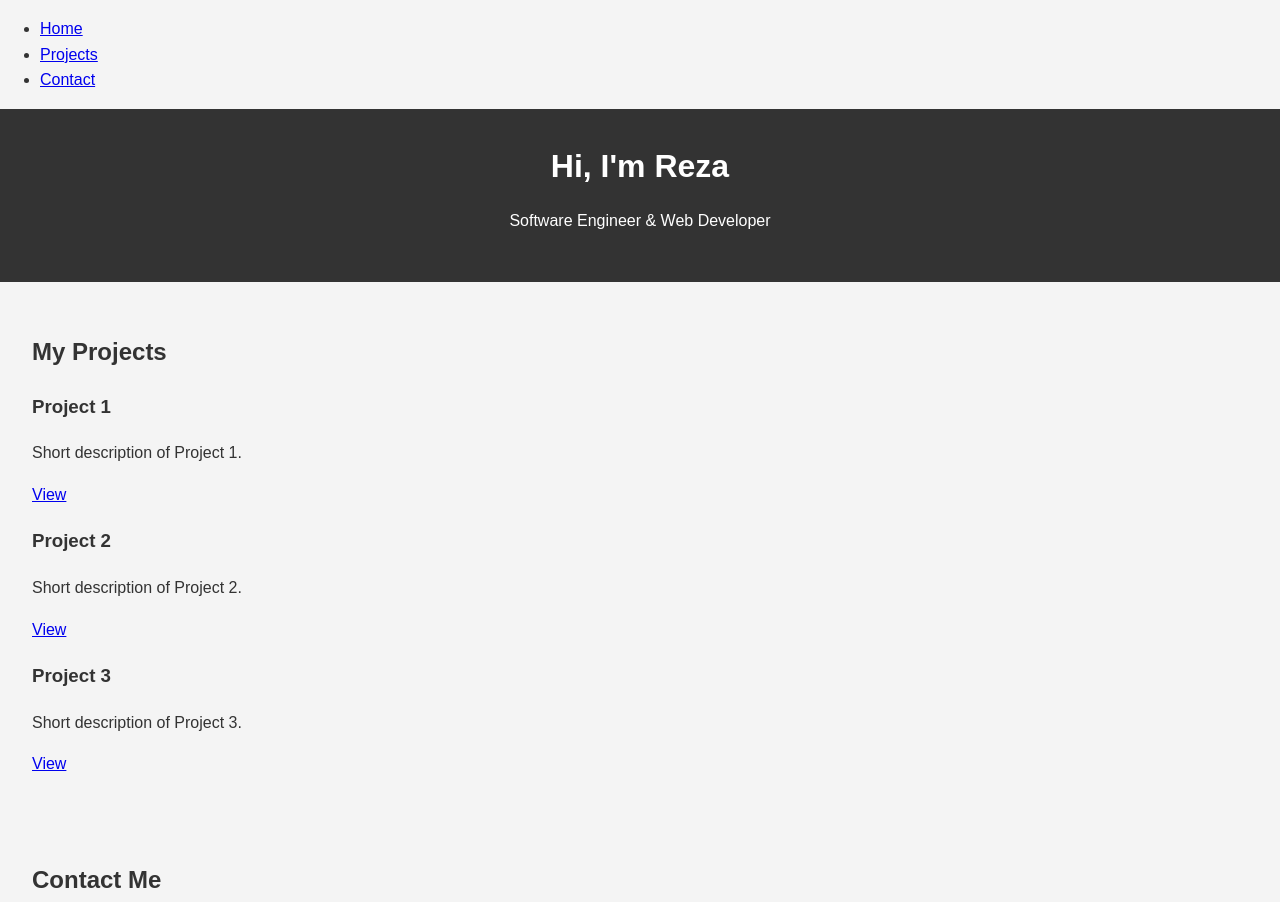
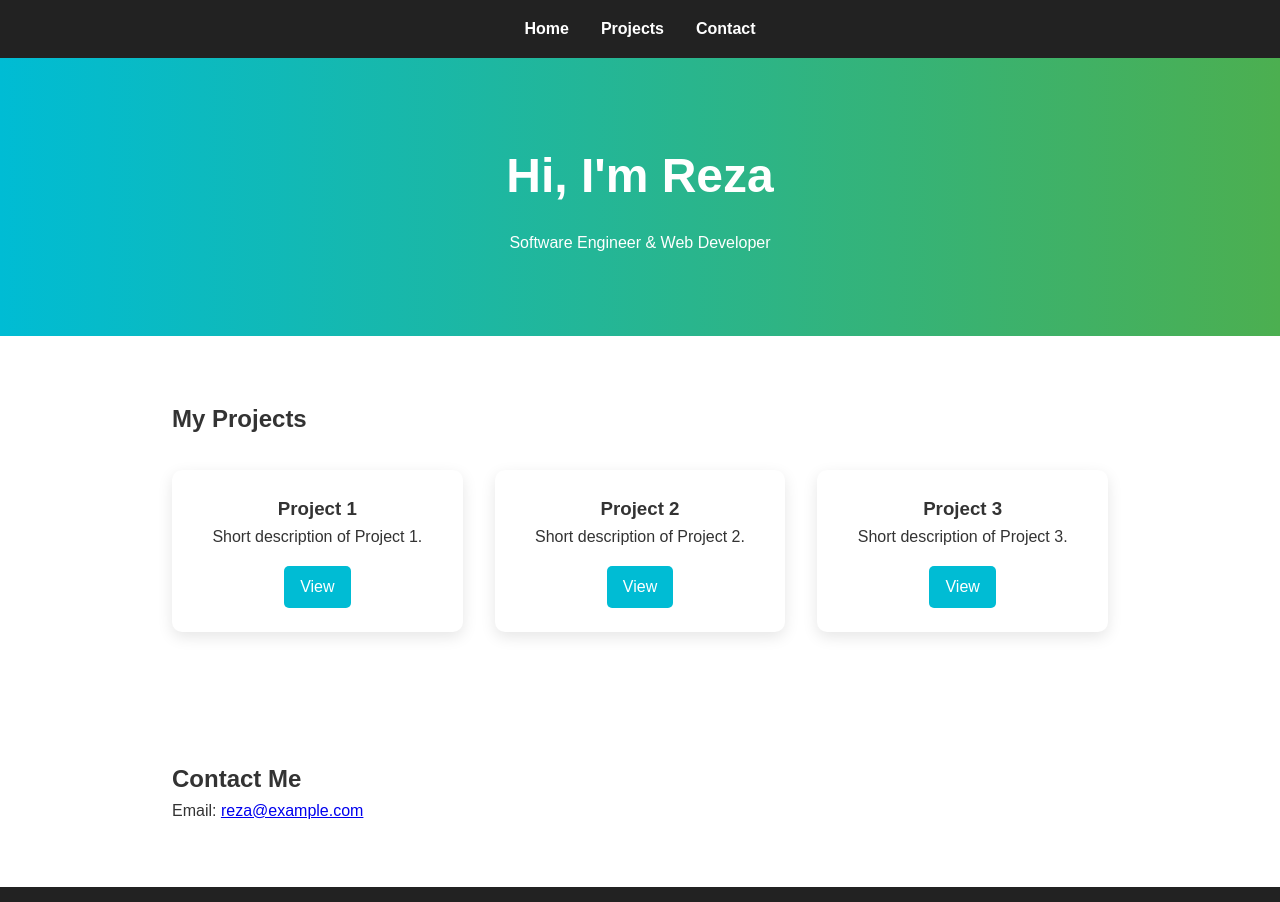
Before and after one commit to rezbow/rezb, a plain HTML site: page index.html in a window 1280 px wide. Shown: the top 902 px of the page. Drawn offline with Linux system fonts and the light colour scheme; a script that the page names is missing.

Commit message:
change styling

```diff
--- a/style.css
+++ b/style.css
@@ -1,30 +1,109 @@
-body {
-    font-family: Arial, sans-serif;
+/* Reset */
+* {
     margin: 0;
     padding: 0;
+    box-sizing: border-box;
+}
+
+/* Smooth scroll */
+html {
+    scroll-behavior: smooth;
+}
+
+body {
+    font-family: 'Arial', sans-serif;
     line-height: 1.6;
-    background: #f4f4f4;
     color: #333;
 }
 
+/* Navbar */
+nav {
+    background: #222;
+    padding: 1rem;
+    position: sticky;
+    top: 0;
+    z-index: 1000;
+}
+
+nav ul {
+    display: flex;
+    justify-content: center;
+    list-style: none;
+}
+
+nav ul li {
+    margin: 0 1rem;
+}
+
+nav ul li a {
+    color: #fff;
+    text-decoration: none;
+    font-weight: bold;
+}
+
+nav ul li a:hover {
+    color: #00bcd4;
+}
+
+/* Header */
 header {
-    background: #333;
+    text-align: center;
+    padding: 5rem 1rem;
+    background: linear-gradient(to right, #00bcd4, #4caf50);
     color: #fff;
-    padding: 2rem 0;
-    text-align: center;
 }
 
 header h1 {
-    margin: 0;
+    font-size: 3rem;
+    margin-bottom: 1rem;
 }
 
+/* Sections */
 section {
-    padding: 2rem;
+    padding: 4rem 2rem;
+    max-width: 1000px;
+    margin: auto;
 }
 
+/* Projects Grid */
+.project-grid {
+    display: grid;
+    grid-template-columns: repeat(auto-fit, minmax(250px, 1fr));
+    gap: 2rem;
+    margin-top: 2rem;
+}
+
+.project-card {
+    background: #fff;
+    padding: 1.5rem;
+    border-radius: 10px;
+    box-shadow: 0 5px 15px rgba(0,0,0,0.1);
+    text-align: center;
+    transition: transform 0.3s;
+}
+
+.project-card:hover {
+    transform: translateY(-5px);
+}
+
+.project-card a {
+    display: inline-block;
+    margin-top: 1rem;
+    padding: 0.5rem 1rem;
+    background: #00bcd4;
+    color: #fff;
+    border-radius: 5px;
+    text-decoration: none;
+}
+
+.project-card a:hover {
+    background: #0097a7;
+}
+
+/* Footer */
 footer {
     text-align: center;
-    padding: 1rem;
+    padding: 2rem;
     background: #222;
     color: #fff;
 }
```
Also changed, not shown: index.html (line endings or trailing spaces).
